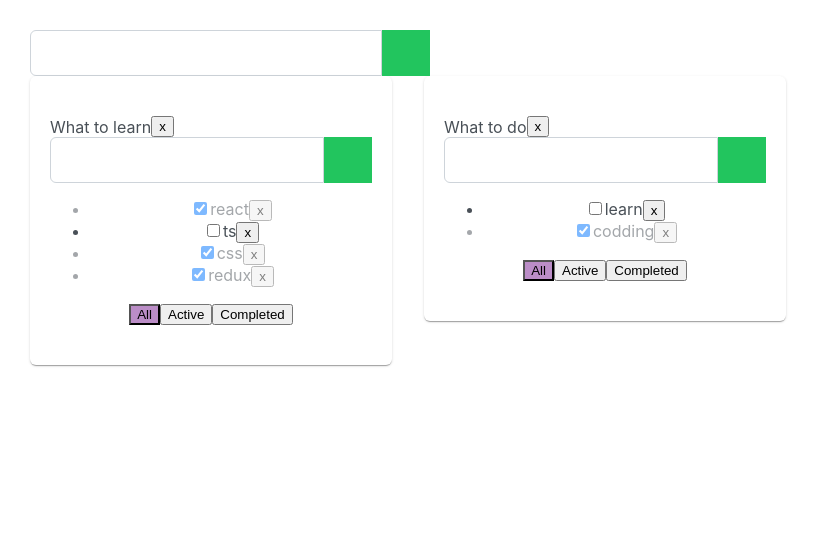
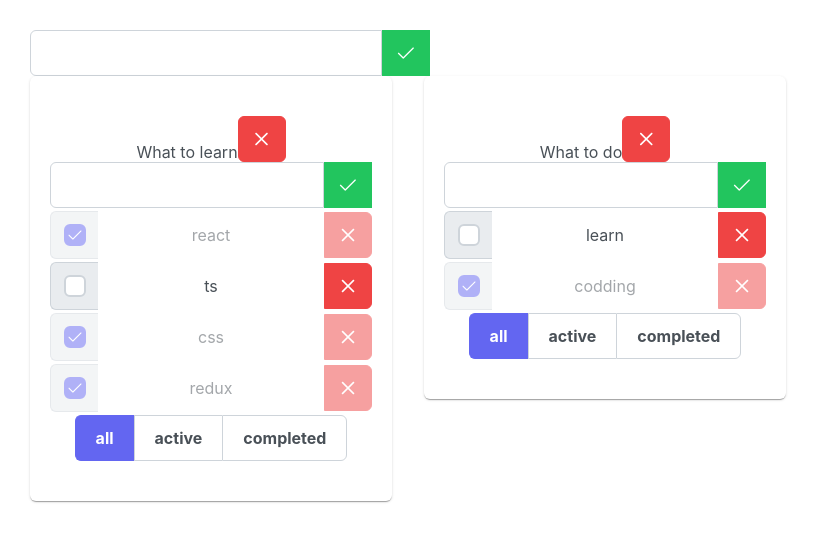
Before and after one commit to Elena-Cake/todoList, a React (Create React App) app: page / in a window 1280 px wide. Shown: the top 542 px of the page, without its empty margins (0-821 px from the left). Built offline with nearby package versions, Linux system fonts and the light colour scheme.

Commit message:
add filters styles

```diff
--- a/package.json
+++ b/package.json
@@ -12,6 +12,7 @@
     "@types/react": "^18.2.16",
     "@types/react-dom": "^18.2.7",
     "@types/uuid": "^9.0.2",
+    "primeicons": "^6.0.1",
     "primereact": "^9.6.0",
     "react": "^18.2.0",
     "react-dom": "^18.2.0",
--- a/src/App.css
+++ b/src/App.css
@@ -1,3 +1,14 @@
+ul {
+  list-style: none;
+  margin: 0;
+  padding: 0;
+}
+
+li {
+  margin: 0;
+  padding: 0;
+}
+
 .App {
   padding: 30px;
   display: grid;
@@ -46,3 +57,10 @@
 .title {
   border: 0;
 }
+
+.edit-group {
+  width: 97%;
+  align-items: center !important;
+  justify-content: space-between;
+  margin: 3px 0;
+}
--- a/src/App.tsx
+++ b/src/App.tsx
@@ -7,6 +7,7 @@ import { AddItemForm } from './components/AddItemForm/AddItemForm';
 
 import "primereact/resources/themes/lara-light-indigo/theme.css";
 import "primereact/resources/primereact.min.css";
+import 'primeicons/primeicons.css';
 
 const initTasks: taskType[] = [
   { id: v1(), isDone: true, title: 'react' },
--- a/src/components/TodoList/TodoList.css
+++ b/src/components/TodoList/TodoList.css
@@ -1,38 +1,4 @@
-.App {
+.todo__list {
+  align-self: center;
   text-align: center;
 }
-
-.App-logo {
-  height: 40vmin;
-  pointer-events: none;
-}
-
-@media (prefers-reduced-motion: no-preference) {
-  .App-logo {
-    animation: App-logo-spin infinite 20s linear;
-  }
-}
-
-.App-header {
-  background-color: #282c34;
-  min-height: 100vh;
-  display: flex;
-  flex-direction: column;
-  align-items: center;
-  justify-content: center;
-  font-size: calc(10px + 2vmin);
-  color: white;
-}
-
-.App-link {
-  color: #61dafb;
-}
-
-@keyframes App-logo-spin {
-  from {
-    transform: rotate(0deg);
-  }
-  to {
-    transform: rotate(360deg);
-  }
-}
--- a/src/components/TodoList/TodoList.tsx
+++ b/src/components/TodoList/TodoList.tsx
@@ -4,6 +4,9 @@ import { FilterValuesType, taskType } from '../../types/types';
 import { AddItemForm } from '../AddItemForm/AddItemForm';
 import { TitleEdit } from '../TitleEdit/TitleEdit';
 import { Card } from 'primereact/card';
+import { Checkbox } from 'primereact/checkbox';
+import { Button } from 'primereact/button';
+import { SelectButton, SelectButtonChangeEvent } from 'primereact/selectbutton';
 
 type PropsType = {
   idList: string
@@ -29,10 +32,12 @@ export const TodoList: React.FC<PropsType> = ({
     const handleChangeTask = (text: string) => {
       changeTask(text, idList, task.id)
     }
-    return <li key={task.id} className={task.isDone ? 'is-done' : ''}>
-      <input type='checkbox' checked={task.isDone} onChange={() => onCheckboxChange(task.id, idList)} />
+    return <li key={task.id} className={`${task.isDone ? 'is-done' : ''} p-inputgroup edit-group`}>
+      <span className="p-inputgroup-addon">
+        <Checkbox checked={task.isDone} onChange={() => onCheckboxChange(task.id, idList)} />
+      </span>
       <TitleEdit title={task.title} editTitle={handleChangeTask} />
-      <button onClick={() => { removeTask(task.id, idList) }}>x</button>
+      <Button icon="pi pi-times" className="p-button-danger" onClick={() => { removeTask(task.id, idList) }} />
     </li>
   })
 
@@ -45,33 +50,25 @@ export const TodoList: React.FC<PropsType> = ({
     changeTitle(text, idList)
   }
 
+  const options = ['all', 'active', 'completed'];
+  const [value, setValue] = useState(options[0]);
+
+  const handleChangeFilter = (e: SelectButtonChangeEvent) => {
+    setValue(e.value)
+    changeFilter(e.value, idList)
+  }
+
   return (
     <div className="todo">
-      <Card className='todo__list'>
-        <div style={{ display: 'flex', alignItems: "center" }}>
-          <TitleEdit title={title} editTitle={handleChangeTitle} />
-          <button onClick={() => removeList(idList)} >x</button>
-        </div>
+      <Card className='todo__list' >
+        <TitleEdit title={title} editTitle={handleChangeTitle} />
+        <Button onClick={() => removeList(idList)} icon="pi pi-times" className="p-button-danger" />
         <AddItemForm addItem={handleAddTask} />
         <ul>
           {tasksElements}
         </ul>
-        <div>
-          <button onClick={() => changeFilter('all', idList)}
-            className={filter === 'all' ? 'active-filter' : ''}
-          >
-            All
-          </button>
-          <button onClick={() => changeFilter('active', idList)}
-            className={filter === 'active' ? 'active-filter' : ''}
-          >
-            Active
-          </button>
-          <button onClick={() => changeFilter('completed', idList)}
-            className={filter === 'completed' ? 'active-filter' : ''}
-          >
-            Completed
-          </button>
+        <div className="card flex justify-content-center">
+          <SelectButton value={value} onChange={handleChangeFilter} options={options} />
         </div>
       </Card >
     </div >
```
Also changed, not shown: 1 other file (tests, documents, lock files or other folders).
